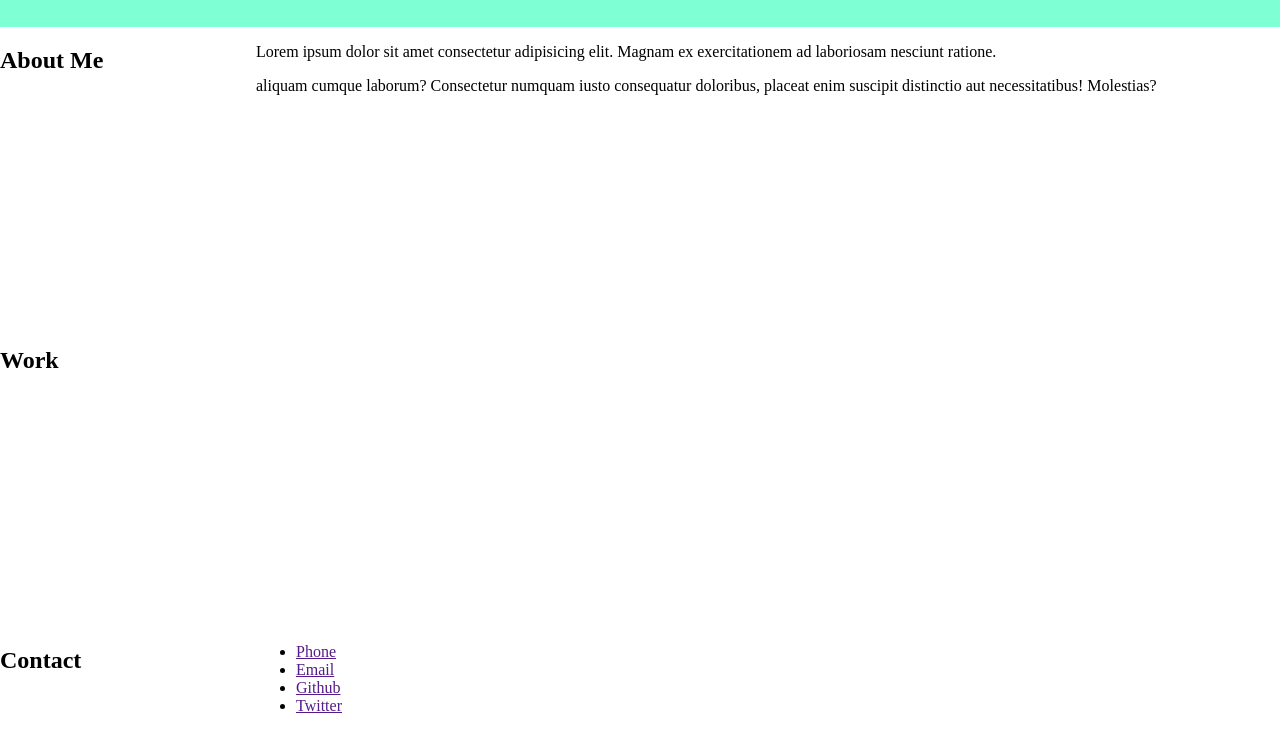
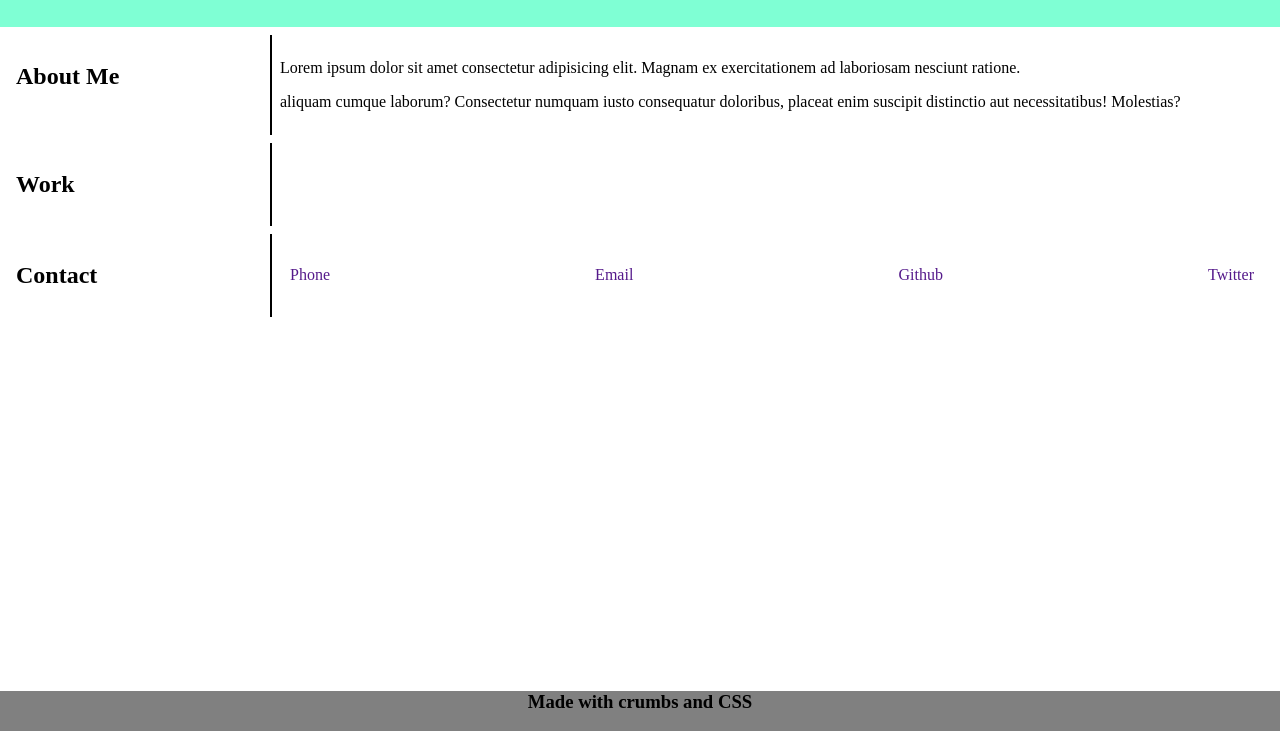
Before and after one commit to alejandrosatxc/hondoPortfolio, a plain HTML site: page index.html in a window 1280 px wide. Shown: the part 69-800 px from the top of the page. Drawn offline with Linux system fonts and the light colour scheme.

Commit message:
Align contact links

```diff
--- a/styles.css
+++ b/styles.css
@@ -42,26 +42,48 @@ main {
 section {
     display: flex;
     flex-direction: row;
-    height: 300px;
+    margin: 8px;
+    height: auto;
 }
 
 .title {
+    border-right: 2px solid black;
+    padding: 8px;
     width: 20%;
 }
 
 .content {
     width: 80%;
+    padding: 8px;
+    margin: auto 0;
+}
+
+.links {
+    display: flex;
+    flex-direction: row;
+    justify-content: space-between;
+    list-style: none;
+    padding: 0;
+}
+
+.links li {
+    text-decoration: none;
+    margin: 0 10px;
+}
+
+.links li a {
+    text-decoration: none;
 }
 
 footer {
     background-color: gray;
-    /* position: absolute;
-    bottom: 0; */
+    position: absolute;
+    bottom: 0;
     width: 100%;
     height: 2.5rem;
 }
 
 footer h3 {
     text-align: center;
-    margin: auto 0;
+    margin: 0;
 }
```
